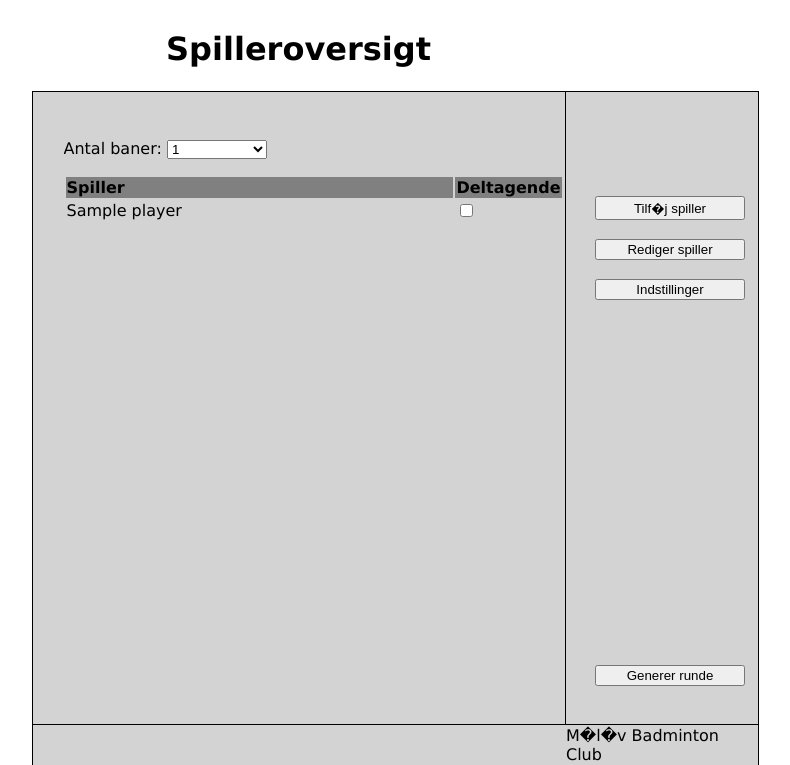
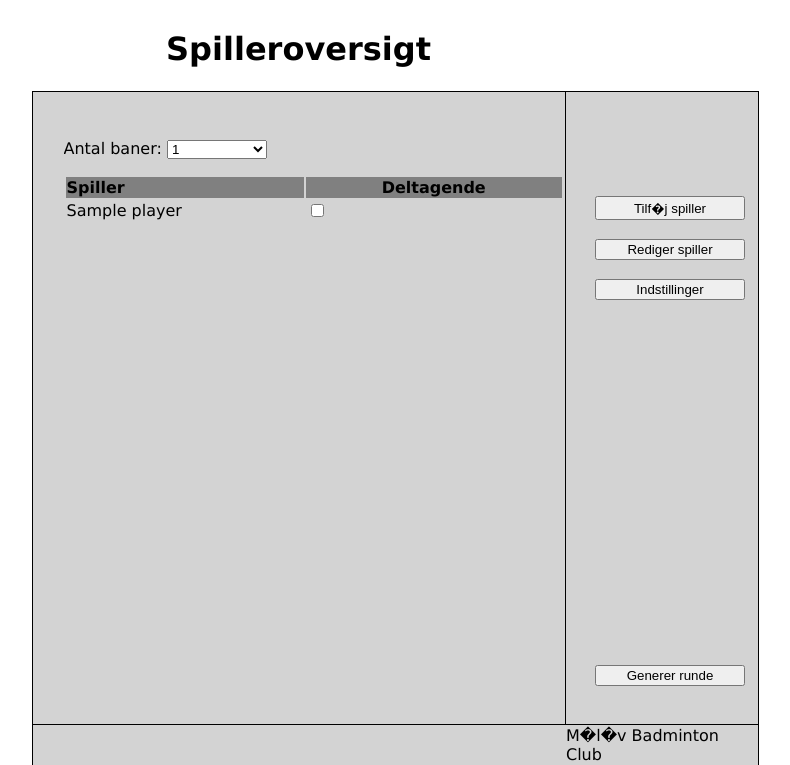
Before and after one commit to dixe/Badmintonprojekt, a PHP site: page /main.php in a window 1280 px wide. Shown: the top 765 px of the page, without its empty margins (245-1035 px from the left). Run offline with PHP 8.4, Linux system fonts and the light colour scheme; tables that the repository leaves empty hold one stand-in row (values such as "Sample post").

Commit message:
Adjusted width of the main.php player table

```diff
--- a/style.css
+++ b/style.css
@@ -9,8 +9,8 @@
 #button2 {position:relative; top:320px;}
 #buttons {margin:auto; width:70%;}
 #content {overflow:auto;}
-#playerlist td {text-align:left;}
-#spiller {width:400px; text-align:left;}
+#playerlist td {text-align:left; max-width:350px; width:350px;}
+#spiller {text-align:left;}
 #playerlist th {background-color:grey;}
 
 
```
